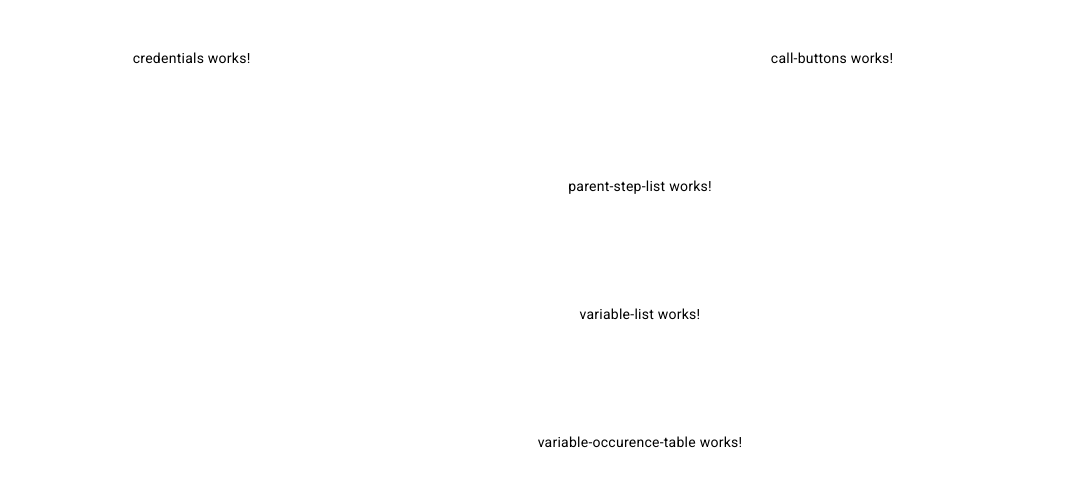
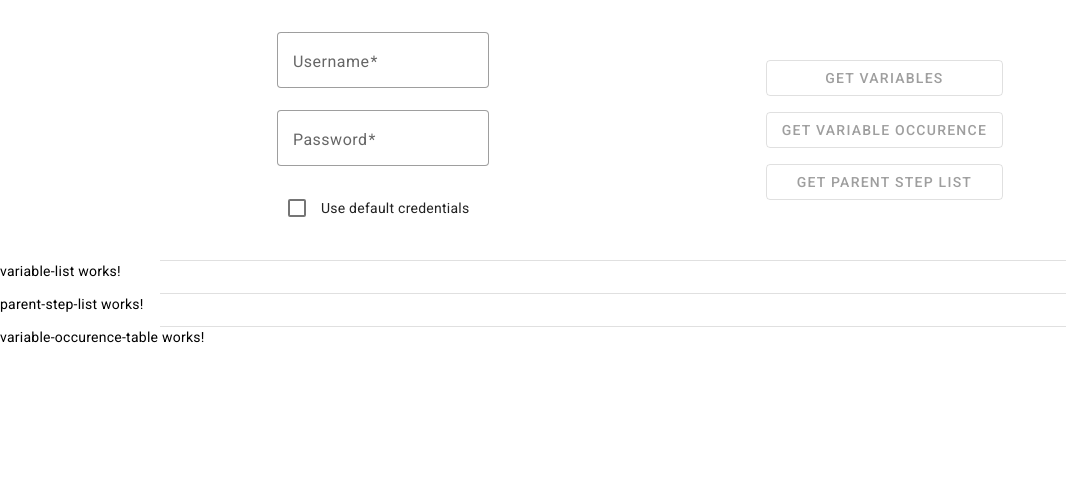
Before and after one commit to tintin12342/robotiq, an Angular app: page / in a window 1280 px wide. Shown: the top 486 px of the page, without its empty margins (0-1066 px from the left). Built offline with nearby package versions, Linux system fonts and the light colour scheme.

Commit message:
complete credentials design

```diff
--- a/src/app/app.component.html
+++ b/src/app/app.component.html
@@ -1,17 +1,10 @@
-<mat-grid-list cols="10">
-  <mat-grid-tile colspan="3">
-    <app-credentials></app-credentials>
-  </mat-grid-tile>
-  <mat-grid-tile colspan="7">
-    <app-call-buttons></app-call-buttons>
-  </mat-grid-tile>
-  <mat-grid-tile colspan="10">
-    <app-parent-step-list></app-parent-step-list>
-  </mat-grid-tile>
-  <mat-grid-tile colspan="10">
-    <app-variable-list></app-variable-list>
-  </mat-grid-tile>
-  <mat-grid-tile colspan="10">
-    <app-variable-occurence-table></app-variable-occurence-table>
-  </mat-grid-tile>
-</mat-grid-list>
+<app-credentials></app-credentials>
+<mat-divider></mat-divider>
+
+<app-variable-list></app-variable-list>
+<mat-divider></mat-divider>
+
+<app-parent-step-list></app-parent-step-list>
+<mat-divider></mat-divider>
+
+<app-variable-occurence-table></app-variable-occurence-table>
--- a/src/app/app.component.scss
+++ b/src/app/app.component.scss
@@ -0,0 +1,3 @@
+mat-divider {
+    margin: 0 10rem;
+}
--- a/src/app/app.component.ts
+++ b/src/app/app.component.ts
@@ -1,23 +1,21 @@
 import { Component } from '@angular/core';
 import { RouterOutlet } from '@angular/router';
-import { MatGridListModule } from '@angular/material/grid-list';
 import { CredentialsComponent } from './credentials/credentials.component';
-import { CallButtonsComponent } from './call-buttons/call-buttons.component';
 import { ParentStepListComponent } from './parent-step-list/parent-step-list.component';
 import { VariableListComponent } from './variable-list/variable-list.component';
 import { VariableOccurenceTableComponent } from './variable-occurence-table/variable-occurence-table.component';
+import { MatDividerModule } from '@angular/material/divider';
 
 @Component({
   selector: 'app-root',
   standalone: true,
   imports: [
     RouterOutlet,
-    MatGridListModule,
     CredentialsComponent,
-    CallButtonsComponent,
     ParentStepListComponent,
     VariableListComponent,
     VariableOccurenceTableComponent,
+    MatDividerModule,
   ],
   templateUrl: './app.component.html',
   styleUrl: './app.component.scss',
--- a/src/app/call-buttons/call-buttons.component.html
+++ /dev/null
@@ -1 +0,0 @@
-<p>call-buttons works!</p>
--- a/src/app/credentials/credentials.component.html
+++ b/src/app/credentials/credentials.component.html
@@ -1 +1,70 @@
-<p>credentials works!</p>
+<form class="form-container" [formGroup]="form" (ngSubmit)="onSubmit()">
+  <div class="flex-column">
+    <!-- USERNAME -->
+    <mat-form-field appearance="outline">
+      <mat-label>Username</mat-label>
+      <input
+        type="text"
+        maxlength="30"
+        matInput
+        formControlName="username"
+        placeholder="username"
+        [errorStateMatcher]="matcher"
+      />
+      <mat-error *ngIf="form.controls['username'].hasError('required')">
+        Username is <strong>required</strong>
+      </mat-error>
+    </mat-form-field>
+
+    <!-- PASSWORD -->
+    <mat-form-field appearance="outline">
+      <mat-label>Password</mat-label>
+      <input
+        type="password"
+        maxlength="30"
+        matInput
+        formControlName="password"
+        placeholder="password"
+        [errorStateMatcher]="matcher"
+      />
+      <mat-error *ngIf="form.controls['password'].hasError('required')">
+        Password is <strong>required</strong>
+      </mat-error>
+    </mat-form-field>
+
+    <!-- DEFAULT CHECKBOX -->
+    <mat-checkbox
+      formControlName="checkBox"
+      color="primary"
+      (change)="onCheckboxChange($event)"
+      >Use default credentials</mat-checkbox
+    >
+  </div>
+
+  <div class="flex-column gap-1">
+    <button
+      mat-stroked-button
+      color="primary"
+      (click)="onButtonClick(buttonSelected.GET_VARIABLES)"
+      [disabled]="isFormInvalid()"
+    >
+      GET VARIABLES
+    </button>
+    <button
+      mat-stroked-button
+      color="primary"
+      (click)="onButtonClick(buttonSelected.GET_VARIABLE_OCCURENCE)"
+      [disabled]="isFormInvalid()"
+    >
+      GET VARIABLE OCCURENCE
+    </button>
+    <button
+      mat-stroked-button
+      color="primary"
+      (click)="onButtonClick(buttonSelected.GET_PARENT_STEP_LIST)"
+      [disabled]="isFormInvalid()"
+    >
+      GET PARENT STEP LIST
+    </button>
+  </div>
+</form>
--- a/src/app/credentials/credentials.component.scss
+++ b/src/app/credentials/credentials.component.scss
@@ -0,0 +1,15 @@
+.form-container {
+    display: flex;
+    padding: 2rem 0;
+    align-items: center;
+    justify-content: space-evenly;
+}
+
+.flex-column {
+    display: flex;
+    flex-direction: column;
+}
+
+.gap-1 {
+    gap: 1rem;
+}
--- a/src/app/credentials/credentials.component.ts
+++ b/src/app/credentials/credentials.component.ts
@@ -1,12 +1,119 @@
+import { CommonModule } from '@angular/common';
 import { Component } from '@angular/core';
+import {
+  FormControl,
+  FormGroup,
+  FormGroupDirective,
+  FormsModule,
+  NgForm,
+  ReactiveFormsModule,
+  ValidatorFn,
+  Validators,
+} from '@angular/forms';
+import { ErrorStateMatcher } from '@angular/material/core';
+import { MatFormFieldModule } from '@angular/material/form-field';
+import { MatInputModule } from '@angular/material/input';
+import {
+  MatCheckboxChange,
+  MatCheckboxModule,
+} from '@angular/material/checkbox';
+import { MatButtonModule } from '@angular/material/button';
+
+export class MyErrorStateMatcher implements ErrorStateMatcher {
+  isErrorState(
+    control: FormControl | null,
+    form: FormGroupDirective | NgForm | null
+  ): boolean {
+    const isSubmitted = form && form.submitted;
+    return !!(
+      control &&
+      control.invalid &&
+      (control.dirty || control.touched || isSubmitted)
+    );
+  }
+}
+
+export enum ButtonSelected {
+  GET_VARIABLES = 'GET_VARIABLES',
+  GET_VARIABLE_OCCURENCE = 'GET_VARIABLE_OCCURENCE',
+  GET_PARENT_STEP_LIST = 'GET_PARENT_STEP_LIST',
+}
 
 @Component({
   selector: 'app-credentials',
   standalone: true,
-  imports: [],
+  imports: [
+    CommonModule,
+    FormsModule,
+    MatFormFieldModule,
+    MatInputModule,
+    ReactiveFormsModule,
+    MatCheckboxModule,
+    MatButtonModule,
+  ],
   templateUrl: './credentials.component.html',
-  styleUrl: './credentials.component.scss'
+  styleUrl: './credentials.component.scss',
 })
 export class CredentialsComponent {
+  matcher = new MyErrorStateMatcher();
 
+  buttonSelected = ButtonSelected;
+  clickedButton!: ButtonSelected;
+
+  form: FormGroup = new FormGroup({
+    username: new FormControl('', [Validators.required]),
+    password: new FormControl('', [Validators.required]),
+    checkBox: new FormControl(''),
+  });
+
+  /*
+   * Handles the change event of the checkbox.
+   * Adjusts validators and enables/disables form controls based on the checkbox state.
+   */
+  onCheckboxChange($event: MatCheckboxChange): void {
+    const controls: FormControl[] = ['username', 'password'].map(
+      (name) => this.form.get(name) as FormControl
+    );
+    const validators: ValidatorFn | null = $event.checked
+      ? null
+      : Validators.required;
+
+    controls.forEach((control) => {
+      control.clearValidators();
+      control.setValidators(validators);
+      $event.checked ? control.disable() : control.enable();
+      control.updateValueAndValidity();
+    });
+  }
+
+  /*
+   * Used as disabled value for the buttons
+   */
+  isFormInvalid(): boolean {
+    return this.form.invalid;
+  }
+
+  /*
+   * Assign the clicked button to buttonSelected prior to form submission
+   */
+  onButtonClick(selectedButton: ButtonSelected) {
+    this.clickedButton = selectedButton;
+  }
+
+  onSubmit() {
+    if (!this.clickedButton) return;
+    switch (this.clickedButton) {
+      case ButtonSelected.GET_VARIABLES:
+        // TODO:: Implement GET_VARIABLES
+        break;
+      case ButtonSelected.GET_VARIABLE_OCCURENCE:
+        // TODO:: Implement GET_VARIABLE_OCCURENCE
+        break;
+      case ButtonSelected.GET_PARENT_STEP_LIST:
+        // TODO:: Implement GET_PARENT_STEP_LIST
+        break;
+      default:
+        console.log('Unknown button clicked');
+    }
+  }
 }
```
Also changed, not shown: src/app/call-buttons/call-buttons.component.ts (deleted, +0 -12 lines), src/app/call-buttons/call-buttons.component.scss (deleted).
